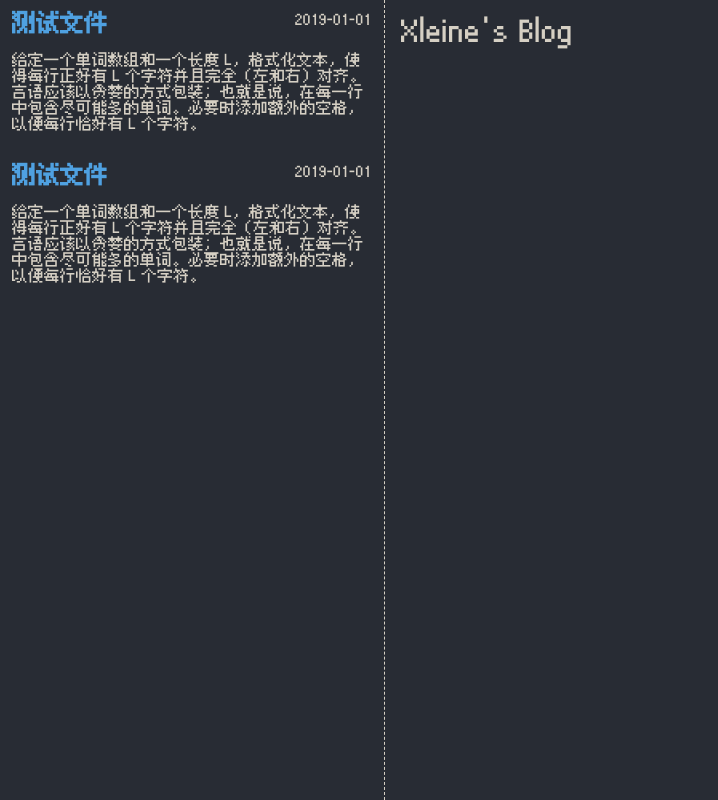
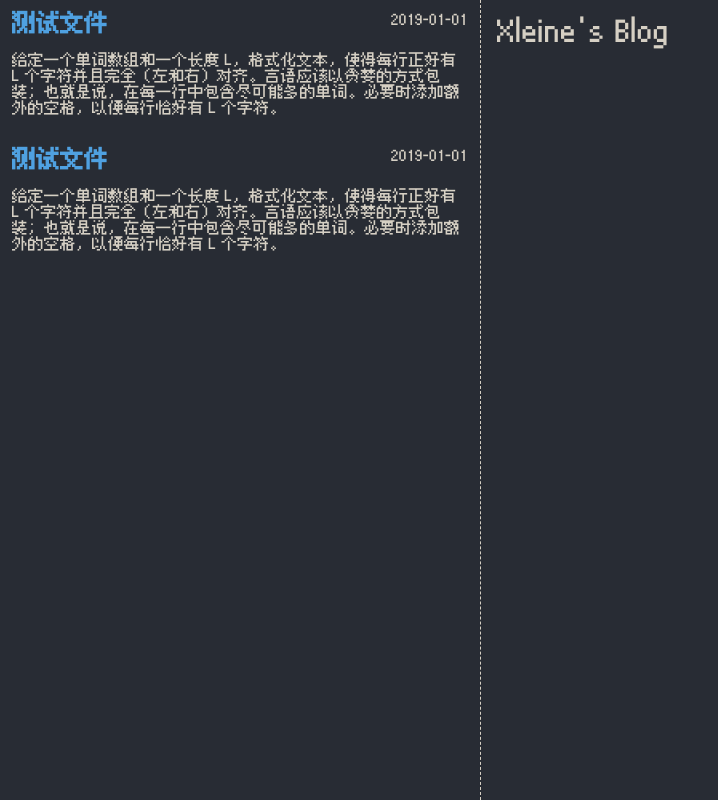
Before and after one commit to loveloki/blog, a React (Vite) app: page / in a window 1280 px wide. Shown: the whole page, without its empty margins (0-718 px from the left). Built offline with nearby package versions, Linux system fonts and the light colour scheme.

Commit message:
style: 修改侧边栏宽度

```diff
--- a/src/App/index.css
+++ b/src/App/index.css
@@ -8,7 +8,7 @@
 .App aside {
   position: sticky;
   top: 0;
-  flex-basis: 30%;
+  flex-basis: 30rem;
   min-width: 20rem;
   border-right: 1px dashed var(--cream-color);
 }
```
